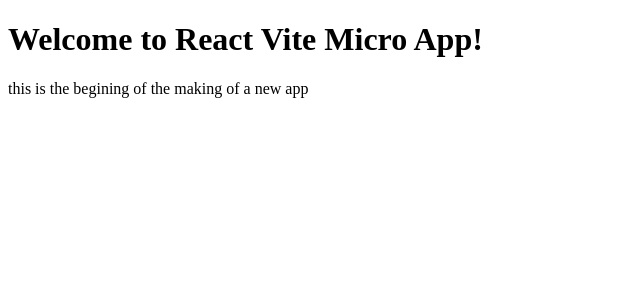
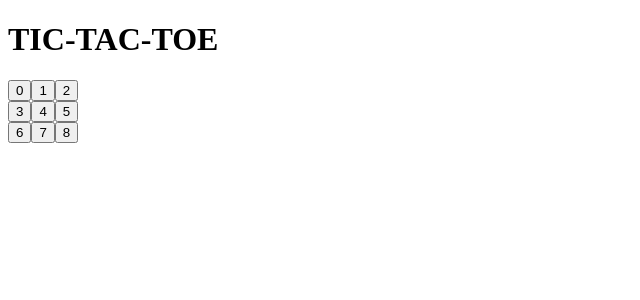
Before and after one commit to diabloexodia/tictactoe, a React (Vite) app: page / in a window 1280 px wide. Shown: the top 300 px of the page, without its empty margins (0-640 px from the left). Built offline with nearby package versions, Linux system fonts and the light colour scheme.

Commit message:
buttons component

```diff
--- a/package.json
+++ b/package.json
@@ -5,7 +5,7 @@
   "license": "MIT",
   "scripts": {
     "start": "vite",
-    "build": "npm run clear && vite build",
+    "build": "npm run clear && npvite build",
     "lint": "eslint src/**/*.js",
     "format": "prettier --write src/**/*.js",
     "format:lint": "npm run format && npm run lint",
--- a/src/App.jsx
+++ b/src/App.jsx
@@ -1,8 +1,8 @@
 import React from "react";
-
+import Board from "./components/Board";
 export default () => (
   <>
-    <h1>Welcome to React Vite Micro App!</h1>
-    <p>this is the begining of the making of a new app</p>
+    <h1>TIC-TAC-TOE</h1>
+    <Board />
   </>
 );
--- /dev/null
+++ b/src/components/Board.jsx
@@ -0,0 +1,25 @@
+import React from "react";
+import Square from "./Square";
+const Board = () => {
+  return (
+    <div>
+      <div>
+        <Square value={0} />
+        <Square value={1} />
+        <Square value={2} />
+      </div>
+      <div>
+        <Square value={3} />
+        <Square value={4} />
+        <Square value={5} />
+      </div>
+      <div>
+        <Square value={6} />
+        <Square value={7} />
+        <Square value={8} />
+      </div>
+    </div>
+  );
+};
+
+export default Board;
--- /dev/null
+++ b/src/components/Square.jsx
@@ -0,0 +1,7 @@
+import React from "react";
+
+const Square = ({ value }) => {
+  return <button type="button">{value}</button>;
+};
+
+export default Square;
```
Also changed, not shown: 1 other file (tests, documents, lock files or other folders).
